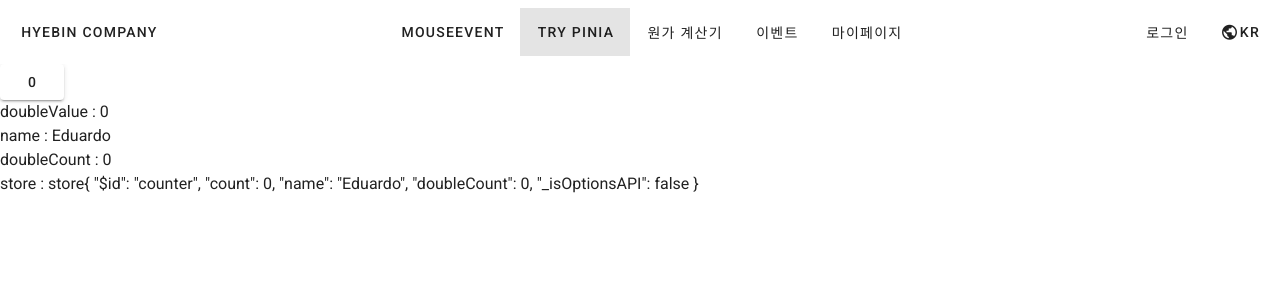
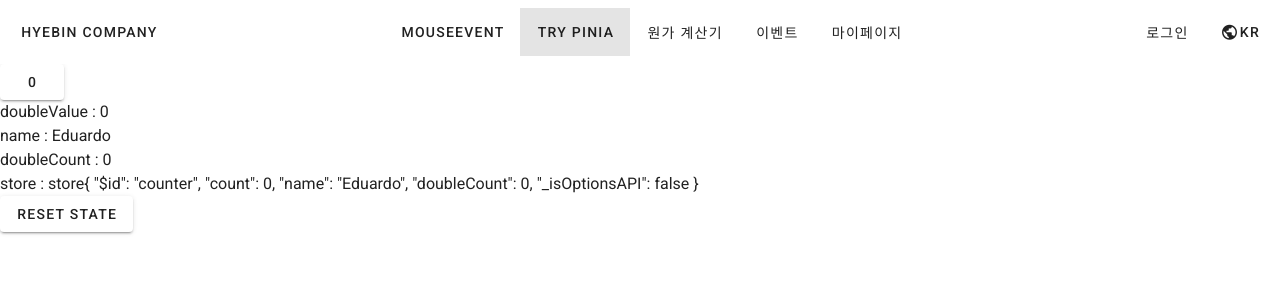
Before and after one commit to khv2644511/VUE_Study, a Vue app: page /pinia in a window 1280 px wide. Shown: the top 300 px of the page. Built offline with nearby package versions, Linux system fonts and the light colour scheme.

Commit message:
Setup Stores에서 $reset() 메서드 만들기

```diff
--- a/src/pages/pinia.vue
+++ b/src/pages/pinia.vue
@@ -5,6 +5,7 @@
     <div>name : {{ name }}</div>
     <div>doubleCount : {{ doubleCount }}</div>
     <div>store : store{{ store }}</div>
+    <v-btn @click="store.$reset()">reset state</v-btn>
   </div>
 </template>
 
--- a/src/store/counter.ts
+++ b/src/store/counter.ts
@@ -9,8 +9,11 @@ export const useCounterStore = defineStore("counter", () => {
   function increment() {
     count.value++;
   }
+  function $reset() {
+    count.value = 0;
+  }
   console.log("count", count);
   console.log("doubleCount", doubleCount);
 
-  return { count, name, doubleCount, increment };
+  return { count, name, doubleCount, increment, $reset };
 });
```
